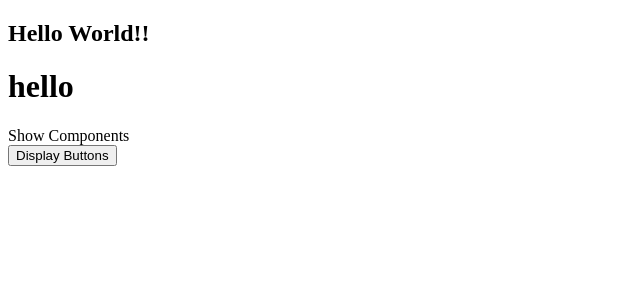
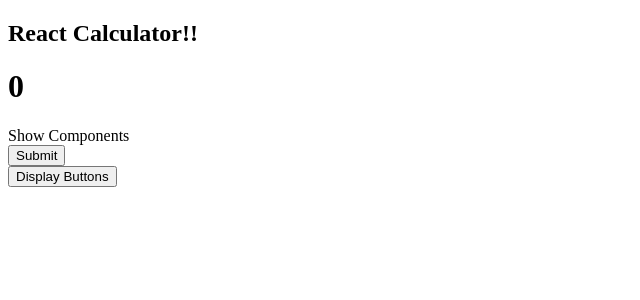
Before and after one commit to okikiola11/react-calculator, a React (Create React App) app: page / in a window 1280 px wide. Shown: the top 300 px of the page, without its empty margins (0-640 px from the left). Built offline with nearby package versions, Linux system fonts and the light colour scheme.

Commit message:
Implement Display component Accept the result of the calculation as an incoming prop Add propTypes and DefaultProps to the Display Component Implement the Button component Accept a button name as a prop Add propTypes and DefaultProps to the Button Component

```diff
--- a/package.json
+++ b/package.json
@@ -6,6 +6,7 @@
     "@testing-library/jest-dom": "^5.12.0",
     "@testing-library/react": "^11.2.6",
     "@testing-library/user-event": "^12.8.3",
+    "prop-types": "^15.7.2",
     "react": "^17.0.2",
     "react-dom": "^17.0.2",
     "react-scripts": "4.0.3",
--- a/src/components/App.js
+++ b/src/components/App.js
@@ -1,10 +1,10 @@
-import DisplayCalculator from './displayCalculator';
-import ButtonPanel from './buttonPanel';
+import DisplayCalculator from './DisplayCalculator';
+import ButtonPanel from './ButtonPanel';
 
 const App = () => (
   <div className="App">
-    <h2>Hello World!!</h2>
-    <DisplayCalculator result="hello" />
+    <h2>React Calculator!!</h2>
+    <DisplayCalculator />
     <ButtonPanel />
   </div>
 );
--- /dev/null
+++ b/src/components/Button.js
@@ -0,0 +1,15 @@
+import PropTypes from 'prop-types';
+
+const Button = ({ name }) => (
+  <button type="button" name={name}> Submit </button>
+);
+
+Button.propTypes = {
+  name: PropTypes.string,
+};
+
+Button.defaultProps = {
+  name: 'This is a button',
+};
+
+export default Button;
--- a/src/components/displayCalculator.js
+++ b/src/components/DisplayCalculator.js
@@ -1,3 +1,6 @@
+import PropTypes from 'prop-types';
+import Button from './Button';
+
 const DisplayCalculator = (props) => {
   const { result } = props;
 
@@ -5,8 +8,17 @@ const DisplayCalculator = (props) => {
     <div className="display">
       <h1>{result}</h1>
       <div> Show Components </div>
+      <Button />
     </div>
   );
 };
 
+DisplayCalculator.propTypes = {
+  result: PropTypes.string,
+};
+
+DisplayCalculator.defaultProps = {
+  result: '0',
+};
+
 export default DisplayCalculator;
```
Also changed, not shown: src/components/ButtonPanel.js (renamed from src/components/buttonPanel.js).
